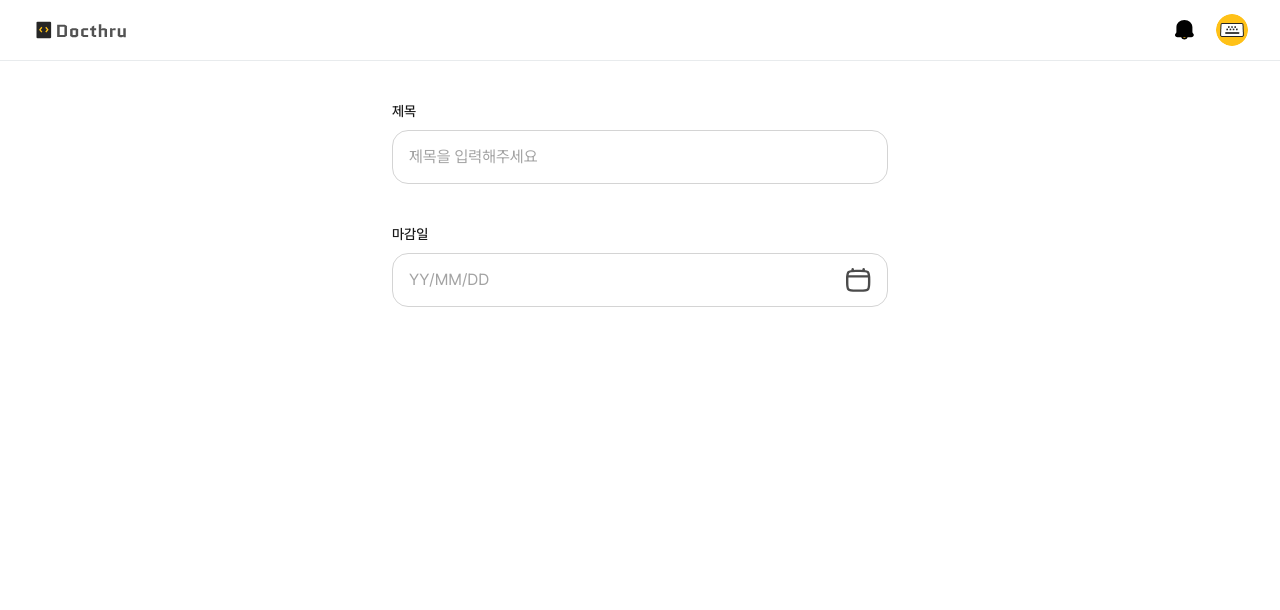
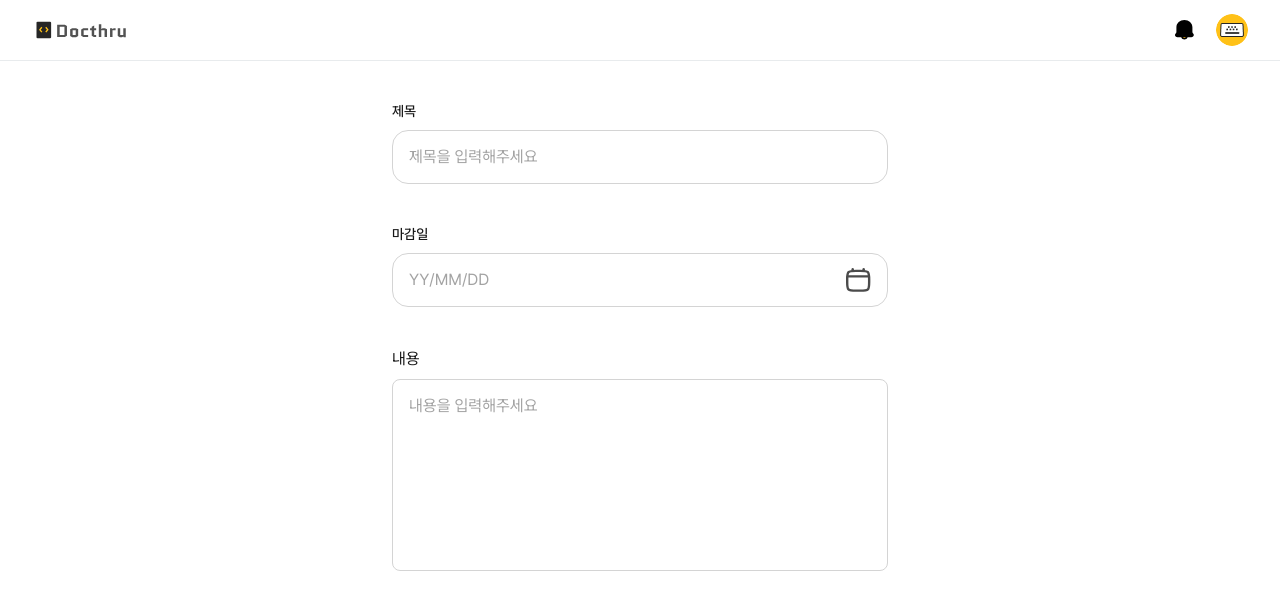
Before and after one commit to FS9Team32/fs9-docthru-team32-fe, a Next.js app: page /guide in a window 1280 px wide. Shown: the top 610 px of the page. Built offline with nearby package versions, Linux system fonts and the light colour scheme.

Commit message:
feat: add TextAreaField component

```diff
--- a/src/app/(main)/guide/page.jsx
+++ b/src/app/(main)/guide/page.jsx
@@ -1,8 +1,9 @@
 'use client';
 
 import { useForm, FormProvider } from 'react-hook-form';
-import InputField from '@/components/InputField';
-import CalendarField from '@/components/CalendarField';
+import InputField from '@/components/Field/InputField';
+import CalendarField from '@/components/Field/CalendarField';
+import TextAreaField from '@/components/Field/TextAreaField';
 
 export default function GuidePage() {
   const methods = useForm({
@@ -12,6 +13,7 @@ export default function GuidePage() {
   return (
     <FormProvider {...methods}>
       <div className="p-10 space-y-10 max-w-xl mx-auto bg-white min-h-screen">
+        {/* 1. 제목 */}
         <section>
           <InputField
             label="제목"
@@ -36,6 +38,18 @@ export default function GuidePage() {
             />
           </div>
         </section>
+
+        <section>
+          <TextAreaField
+            label="내용"
+            placeholder="내용을 입력해주세요"
+            {...methods.register('content', {
+              required: '내용을 입력해주세요.',
+              minLength: { value: 10, message: '10자 이상 적어주세요.' },
+            })}
+            error={methods.formState.errors.content?.message}
+          />
+        </section>
       </div>
     </FormProvider>
   );
--- /dev/null
+++ b/src/components/Field/TextAreaField.jsx
@@ -0,0 +1,44 @@
+'use client';
+
+import { forwardRef, useId } from 'react';
+import { twMerge } from 'tailwind-merge';
+
+const TextAreaField = forwardRef(
+  ({ label, placeholder, error, className = '', ...props }, ref) => {
+    const id = useId();
+
+    const baseClasses = `
+      w-full px-4 py-3.5 border rounded-lg outline-none transition-colors text-[16px] placeholder-gray-400
+      h-48 resize-none align-top
+      ${error ? 'border-red-500 bg-red-50' : 'border-gray-300 bg-white '}
+    `;
+
+    const combinedClasses = twMerge(baseClasses, className);
+
+    return (
+      <div className="flex flex-col gap-2 w-full">
+        {label && (
+          <label
+            htmlFor={id}
+            className="text-gray-900 font-normal text-[16px] cursor-pointer"
+          >
+            {label}
+          </label>
+        )}
+
+        <textarea
+          id={id}
+          ref={ref}
+          placeholder={placeholder}
+          className={combinedClasses}
+          {...props}
+        />
+
+        {error && <p className="text-red-500 text-xs mt-1 pl-1">{error}</p>}
+      </div>
+    );
+  },
+);
+
+TextAreaField.displayName = 'TextAreaField';
+export default TextAreaField;
```
Also changed, not shown: src/components/Field/CalendarField.jsx (renamed from src/components/CalendarField.jsx), src/components/Field/InputField.jsx (renamed from src/components/InputField.jsx).
